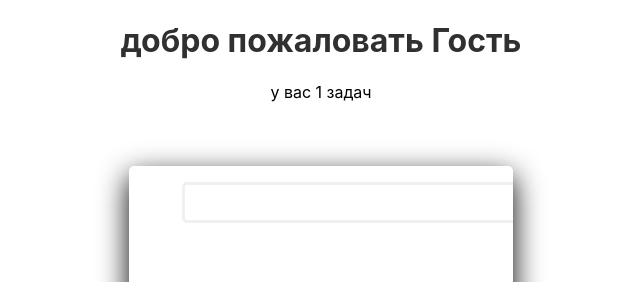
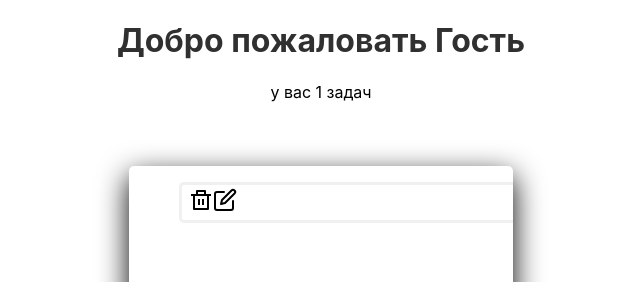
Before and after one commit to Yulatun/React_6.12, a React (Create React App) app: page /todolist in a window 1280 px wide. Both pictures are taken after a click on the button "Сохранить". Shown: the top 282 px of the page, without its empty margins (319-959 px from the left). Built offline with nearby package versions, Linux system fonts and the light colour scheme.

Commit message:
change tags, change if in todoitem

```diff
--- a/src/components/login/login.jsx
+++ b/src/components/login/login.jsx
@@ -15,12 +15,12 @@ const Login = ({ submitLogin }) => {
     setSubmit(true);
   };
   const handleChange = (e) => {
-    setUserName(e.target.value);
+    setUserName(e.target.value.trim());
   };
 
   return (
     <>
-      {isSubmit && <Navigate to='/todolist'></Navigate>}
+      {isSubmit && <Navigate to='/todolist'/>}
       <div className='login-container'>
         <Input
           title='Введите ваше имя:'
@@ -28,7 +28,7 @@ const Login = ({ submitLogin }) => {
           value={userName}
           onChange={handleChange}
           className='input-form'
-        ></Input>{' '}
+        />
         <Button
           type='submit'
           onClick={onSubmitName}
--- a/src/components/todoForm/todoForm.jsx
+++ b/src/components/todoForm/todoForm.jsx
@@ -21,7 +21,7 @@ const TodoForm = ({ addTodo }) => {
         value={newTaskName}
         placeholder='новая задача..'
         className='input-form'
-      ></Input>
+      />
       <Button
         type='submit'
         onClick={onSubmitTask}
--- a/src/components/todoItem/todoItem.css
+++ b/src/components/todoItem/todoItem.css
@@ -11,6 +11,7 @@ li {
   align-items: center;
   padding-left: 2%;
   overflow: scroll;
+  justify-content: space-between;
 }
 
 .todo-list-box {
--- a/src/components/todoItem/todoItem.jsx
+++ b/src/components/todoItem/todoItem.jsx
@@ -10,7 +10,6 @@ import './todoItem.css';
 const TodoItem = ({ value, deleteTodo, id, editTodo }) => {
   const [editTaskName, setEditTaskName] = useState(value);
   const [isEdit, setIsEdit] = useState(false);
-
   const handleChange = (e) => {
     setEditTaskName(e.target.value);
   };
@@ -23,8 +22,7 @@ const TodoItem = ({ value, deleteTodo, id, editTodo }) => {
   };
   const styleForIcons = { fontSize: '1.5em', cursor: 'pointer' };
 
-  if (isEdit) {
-    return (
+  return isEdit ? (
     <>
       <Input
         onChange={handleChange}
@@ -36,21 +34,20 @@ const TodoItem = ({ value, deleteTodo, id, editTodo }) => {
         onClick={() => finishEditTodoItem()}
       />
     </>
-    );
-  } else {
-    return (
-      <div className='todo-list-box'>
-        <li>{value}</li>
+  ) : (
+    <>
+      <li>
+        {value}
         <div className='icons-box'>
           <RiDeleteBinLine
             style={styleForIcons}
             onClick={() => deleteTodo(id)}
-          ></RiDeleteBinLine>
-          <FiEdit style={styleForIcons} onClick={() => editTodoItem()}></FiEdit>
+          />
+          <FiEdit style={styleForIcons} onClick={() => editTodoItem()} />
         </div>
-      </div>
+      </li>
+    </>
   );
-  }
 };
 
 export default connect(null, { deleteTodo, editTodo })(TodoItem);
--- a/src/components/todoList/todoList.jsx
+++ b/src/components/todoList/todoList.jsx
@@ -12,11 +12,11 @@ const TodoList = ({ allTodos }) => {
       <div className='main-todoList'>
         <ul className='list'>
           {allTodos.map((t) => {
-            return <TodoItem key={t.id} value={t.content} id={t.id}></TodoItem>;
+            return <TodoItem key={t.id} value={t.content} id={t.id} />;
           })}
         </ul>
         <div className='form-new-task'>
-          <TodoForm></TodoForm>
+          <TodoForm />
         </div>
       </div>
     </>
--- a/src/pages/taskPage/tasksPage.jsx
+++ b/src/pages/taskPage/tasksPage.jsx
@@ -15,12 +15,9 @@ const TasksPage = ({ userName }) => {
 
   return (
     <div className='main-task-page'>
-      <Heading
-        text={`добро пожаловать ${userName}`}
-        className='main-head'
-      ></Heading>
-      <TodoList></TodoList>
-      {useSubmit && <Navigate to='/'></Navigate>}
+      <Heading text={`Добро пожаловать ${userName}`} className='main-head' />
+      <TodoList />
+      {useSubmit && <Navigate to='/' />}
       <Button
         type='submit'
         onClick={toLoginPage}
```
Lines whose indentation alone changed are shown as unchanged.
